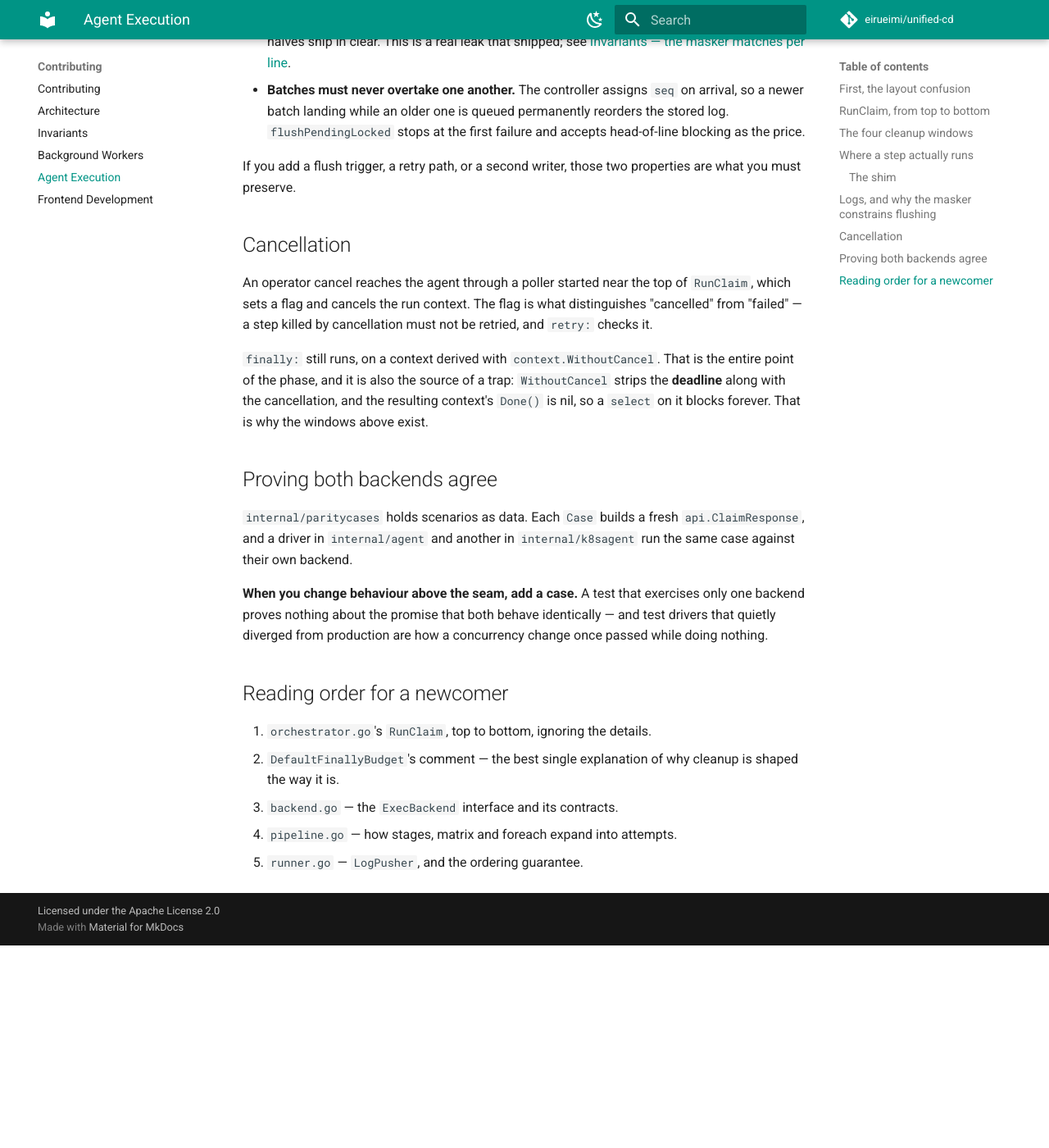
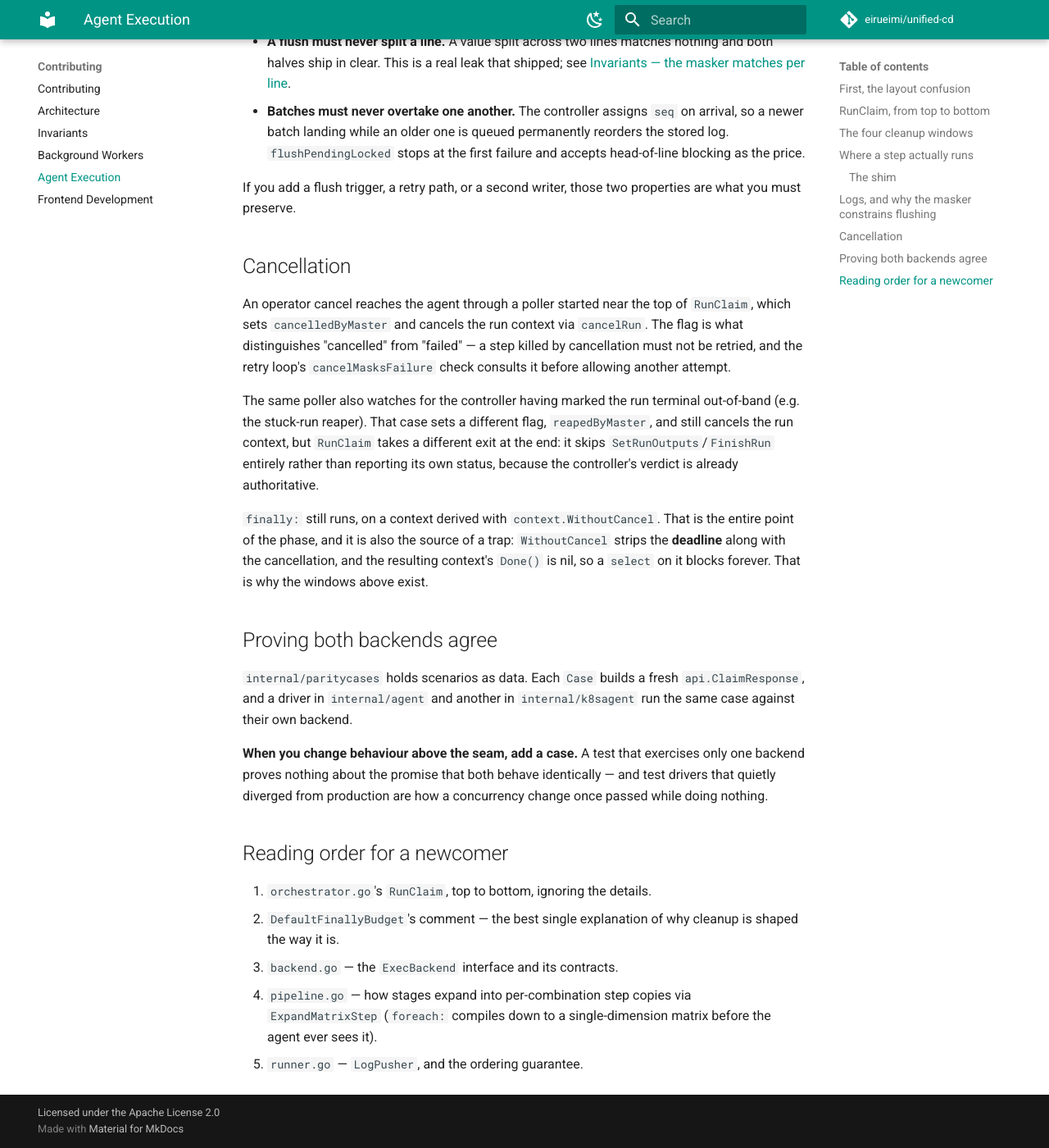
Before and after one commit to eirueimi/unified-cd, an MkDocs documentation site: the page built from docs/contributing/agent-execution.md, in a window 1280 px wide and 1400 px high, scrolled down 3194 px. Shown: the whole window at 82% size. Built offline with MkDocs 1.6.1 and Material for MkDocs 9.7.7, drawn with Linux system fonts in a browser that asks for light colours; comment, search, counter and statistics services are not loaded; before the commit the page ends 4347 px from its top, so only the background shows below that; some of the changed text lies outside the part shown.

Commit message:
docs(contributing): fact-check agent-execution.md against orchestrator.go
Fix the SetRunOutputs/FinishRun call order in the RunClaim diagram (the
code calls SetRunOutputs before FinishRun, not after). Replace the
incorrect LIFO-registration reasoning for why CloseScopes runs after
FinishRun with the actual reason: it is deferred, so it can only run
once the function body -- including SetRunOutputs/FinishRun -- returns.

Note that the cancellation poller also detects the controller reaping
a run out-of-band (reapedByMaster), not only an operator cancel, and
that this changes RunClaim's exit path (SetRunOutputs/FinishRun are
skipped). Correct the reading-order note on pipeline.go: matrix/foreach
expand into per-combination step copies via ExpandMatrixStep, not into
retry "attempts" (a distinct, unrelated concept in orchestrator.go).

Verified against internal/agent/orchestrator.go, backend.go,
backend_host.go, pipeline.go, matrix.go, runner.go, internal/api/types.go,
internal/shim/embedded/embed.go, internal/controller/api_agent.go, and
docs/contributing/invariants.md (which independently enumerates the
"five instances" the finally:-is-a-second-pipeline claim cites). All
other claims checked out: the EnsureScope laziness/handle distinction,
the step-shape-to-method table, the shim injection path and GOARCH
selection, api.ClaimStep.Shell semantics, SetMasker's ordering guarantee
relative to StepLogWriters, the four-plus-Kubernetes-fifth cleanup
windows, and the reading-order list's five files/symbols.

python -m mkdocs build --strict, scripts/check_redirect_collisions.py,
and go build ./... all pass.

Co-Authored-By: Claude Opus 5 <noreply@anthropic.com>

```diff
--- a/docs/contributing/agent-execution.md
+++ b/docs/contributing/agent-execution.md
@@ -39,8 +39,8 @@ has.
   job deadline applied to ctx        (spec.timeoutMinutes)
       |
       v
-  cancellation poller started        (watches for an operator cancel)
-      |
+  cancellation poller started        (watches for an operator cancel, or the
+      |                               controller reaping the run out-of-band)
       v
   teardown defer REGISTERED  <-------- registered early, runs LAST
       |
@@ -60,7 +60,7 @@ has.
   hook drain #2                      hooks registered by finally: steps
       |
       v
-  FinishRun / SetRunOutputs          the controller report
+  SetRunOutputs / FinishRun          the controller report
       |
       v
   [deferred] CloseScopes             scope containers/Pods, sidecar pump
@@ -70,8 +70,11 @@ Two orderings in that picture are easy to get backwards and both matter.
 
 **The teardown defer is registered early and therefore runs last.** It sits
 before the masker is installed, so that any early return between there and the
-pump's start still tears down. Because Go runs defers LIFO and this one is
-registered first, `CloseScopes` executes *after* `FinishRun`, not before.
+pump's start still tears down. It runs from a `defer`, so — independent of
+where it sits relative to `RunClaim`'s other defers — it can only execute
+after the function body has finished, and that body's last acts are
+`SetRunOutputs` and `FinishRun`. So `CloseScopes` executes *after* `FinishRun`,
+not before.
 
 **`finally:` is a second, separate `RunPipeline` call.** Anything wired only
 into the main path is accepted by the parser and silently does nothing in
@@ -150,9 +153,17 @@ properties are what you must preserve.
 ## Cancellation
 
 An operator cancel reaches the agent through a poller started near the top of
-`RunClaim`, which sets a flag and cancels the run context. The flag is what
-distinguishes "cancelled" from "failed" — a step killed by cancellation must
-not be retried, and `retry:` checks it.
+`RunClaim`, which sets `cancelledByMaster` and cancels the run context via
+`cancelRun`. The flag is what distinguishes "cancelled" from "failed" — a step
+killed by cancellation must not be retried, and the retry loop's
+`cancelMasksFailure` check consults it before allowing another attempt.
+
+The same poller also watches for the controller having marked the run
+terminal out-of-band (e.g. the stuck-run reaper). That case sets a different
+flag, `reapedByMaster`, and still cancels the run context, but `RunClaim`
+takes a different exit at the end: it skips `SetRunOutputs`/`FinishRun`
+entirely rather than reporting its own status, because the controller's
+verdict is already authoritative.
 
 `finally:` still runs, on a context derived with `context.WithoutCancel`. That
 is the entire point of the phase, and it is also the source of a trap:
@@ -177,5 +188,7 @@ change once passed while doing nothing.
 2. `DefaultFinallyBudget`'s comment — the best single explanation of why
    cleanup is shaped the way it is.
 3. `backend.go` — the `ExecBackend` interface and its contracts.
-4. `pipeline.go` — how stages, matrix and foreach expand into attempts.
+4. `pipeline.go` — how stages expand into per-combination step copies via
+   `ExpandMatrixStep` (`foreach:` compiles down to a single-dimension matrix
+   before the agent ever sees it).
 5. `runner.go` — `LogPusher`, and the ordering guarantee.
```
